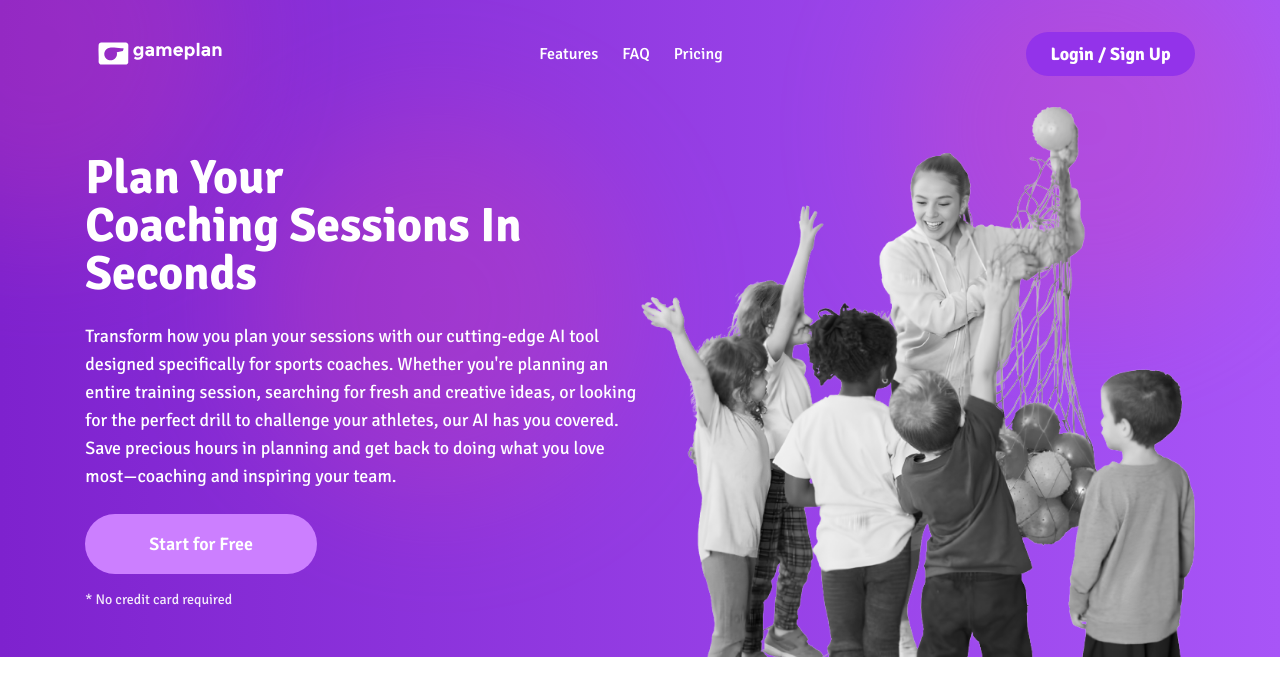
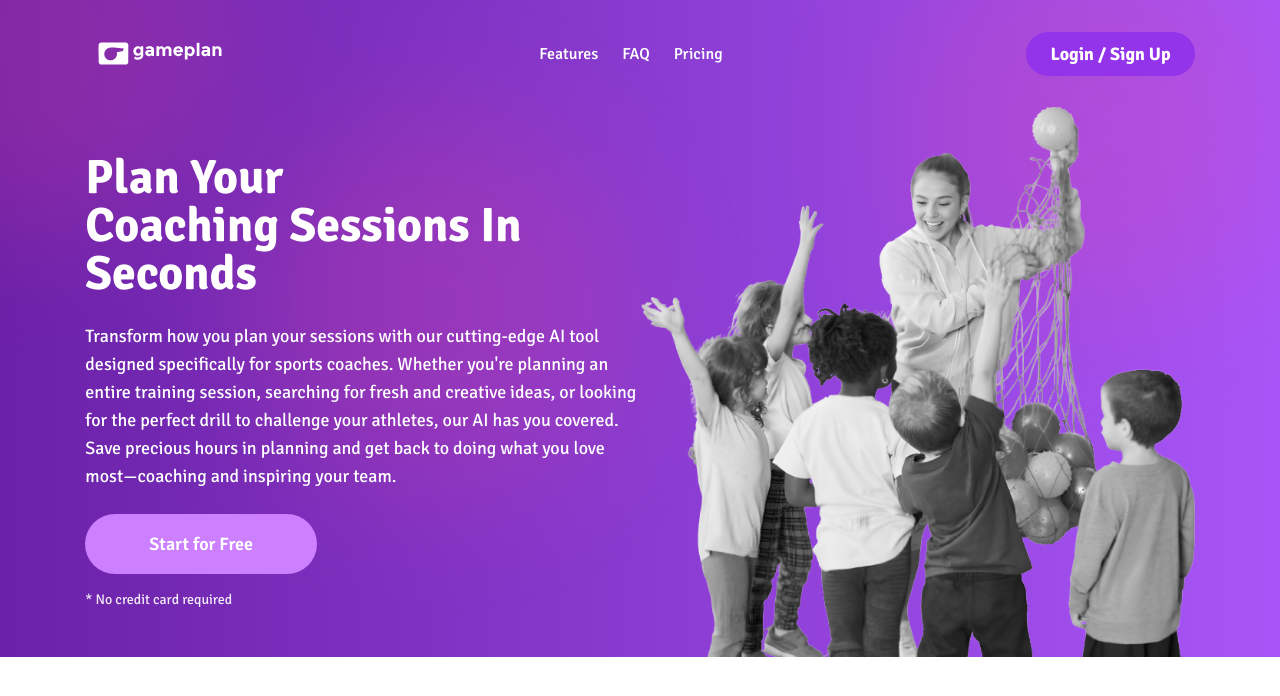
Before and after one commit to Takmim00/Game-plan, a React (Vite) app: page / in a window 1280 px wide. Shown: the top 696 px of the page. Built offline with nearby package versions, Linux system fonts and the light colour scheme; a web font is replaced by a local one.

Commit message:
color change

```diff
--- a/src/component/Banner.jsx
+++ b/src/component/Banner.jsx
@@ -3,7 +3,7 @@ import banner from '../assets/game1.png'
 
 const Banner = () => {
   return (
-    <div className="relative bg-gradient-to-r from-purple-700 to-purple-500 text-white overflow-hidden ">
+    <div className="relative bg-gradient-to-r from-purple-800 to-purple-500 text-white overflow-hidden ">
 
       <div className="absolute w-32 h-32 sm:w-48 sm:h-48 md:w-64 md:h-64 lg:w-96 lg:h-96 bg-pink-500 opacity-20 rounded-full blur-3xl bottom-20 right-10 sm:bottom-32 sm:right-20 md:bottom-40 md:right-32 lg:right-[200px] xl:right-[650px] z-0"></div>
       <div className="absolute w-32 h-32 sm:w-48 sm:h-48 md:w-64 md:h-64 lg:w-96 lg:h-96 bg-pink-500 opacity-20 rounded-full blur-3xl -top-8 -right-8 sm:-top-12 sm:-right-12 md:-top-16 md:-right-0 z-0"></div>
```
